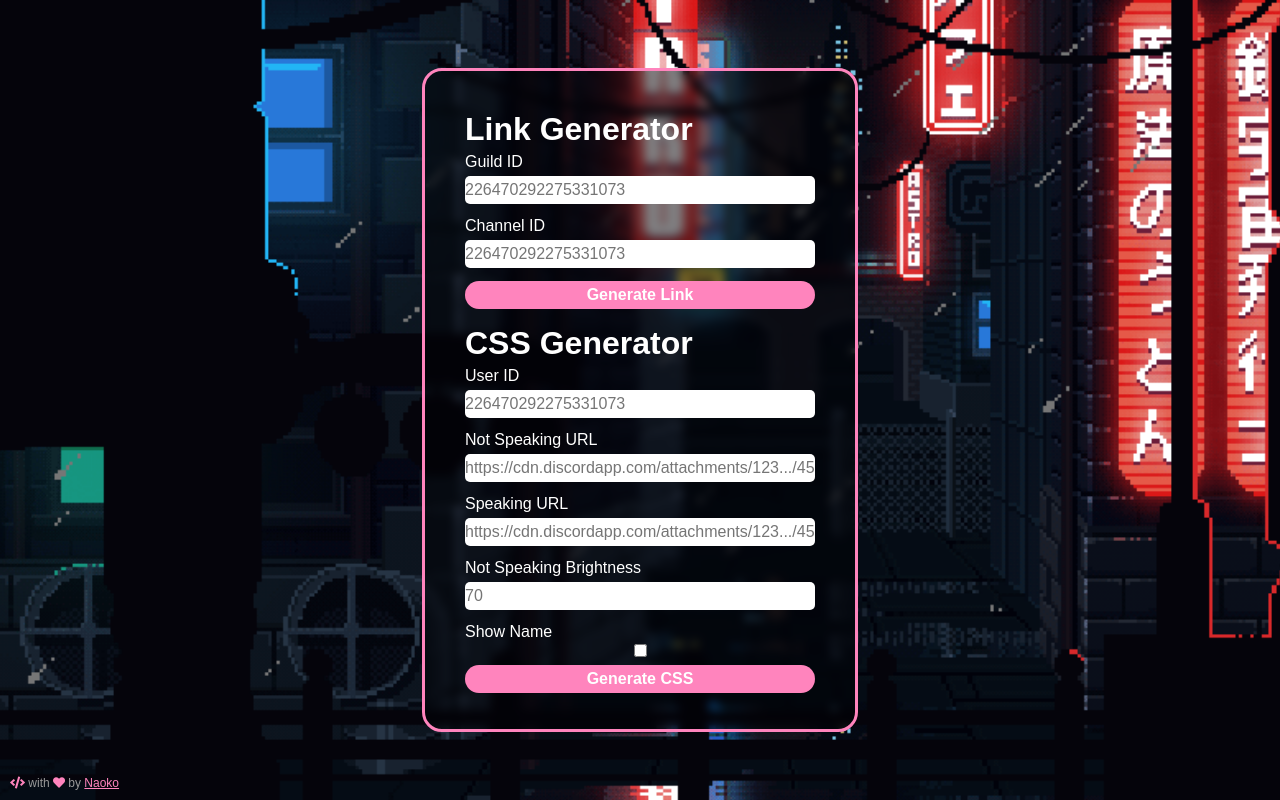
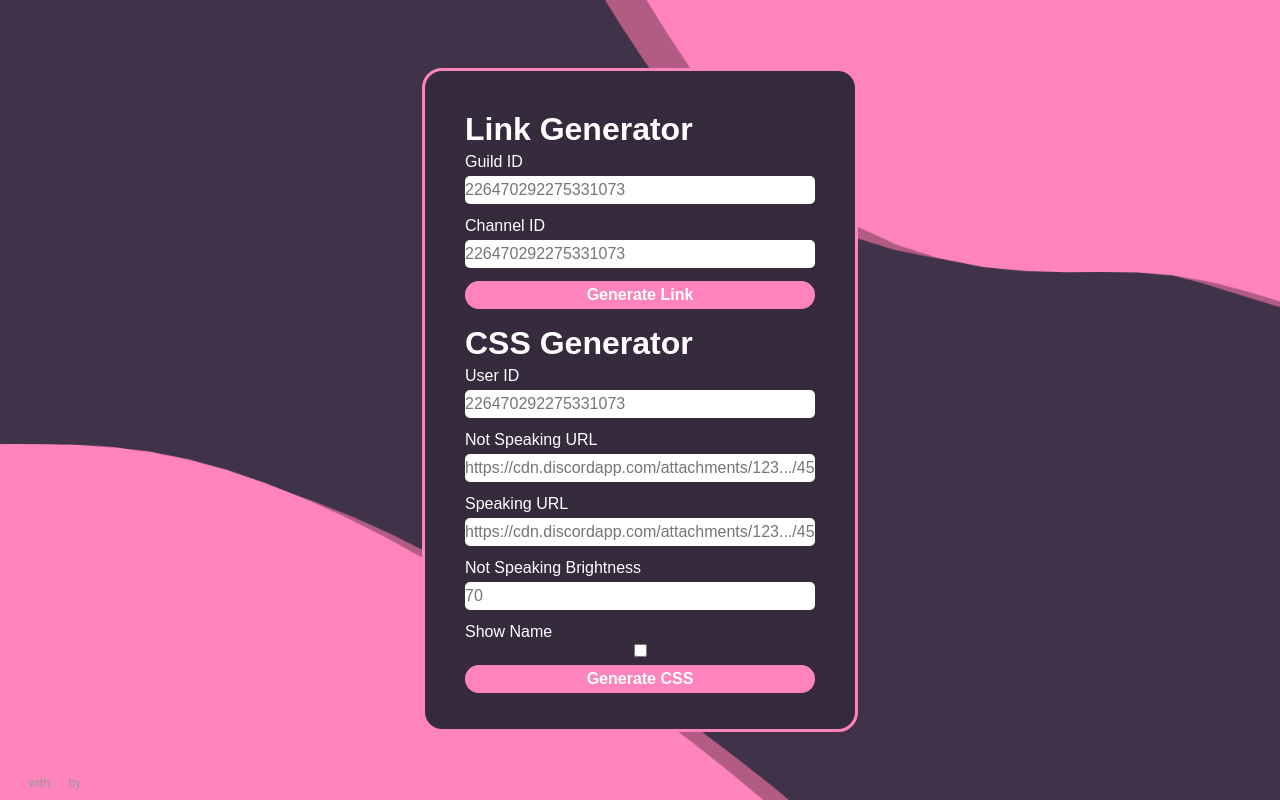
Before and after one commit to NaokoAF/discord-vtuber-generator, a plain HTML site: page index.html in a window 1280 px wide. Drawn offline with nearby package versions, Linux system fonts and the light colour scheme.

Commit message:
Replace background image

```diff
--- a/style.css
+++ b/style.css
@@ -1,21 +1,20 @@
 body {
 	margin: 0px;
-	/*background-color: rgb(80, 80, 100);*/
-	background-color: black;
+	background-color: #403349;
 	color: white;
 	font-family: Arial;
 	overflow: hidden;
+
 }
 
 .bg {
 	position: absolute;
 	width: 100%;
 	height: 100%;
-	background-image: url('assets/bg.gif');
+	background-image: url('assets/bg.png');
 	background-position: center;
 	background-size: cover;
 	/*filter: blur(5px);*/
-
 	transform: scale(110%);
 }
 
@@ -39,13 +38,14 @@ h1 {
 	padding-bottom: 20px;
 	width: 350px;
 
-	background-color: rgba(0, 0, 5, 0.5);
-	backdrop-filter: blur(5px);
+	background-color: #352b3d;
 
 	border-radius: 20px;
 	border-style: solid;
 	border-width: 3px;
 	border-color: #ff84bd;
+
+	z-index: 2;
 }
 
 
```
Also changed, not shown: assets/bg.gif (deleted), assets/bg.png (added), 1 other file.
